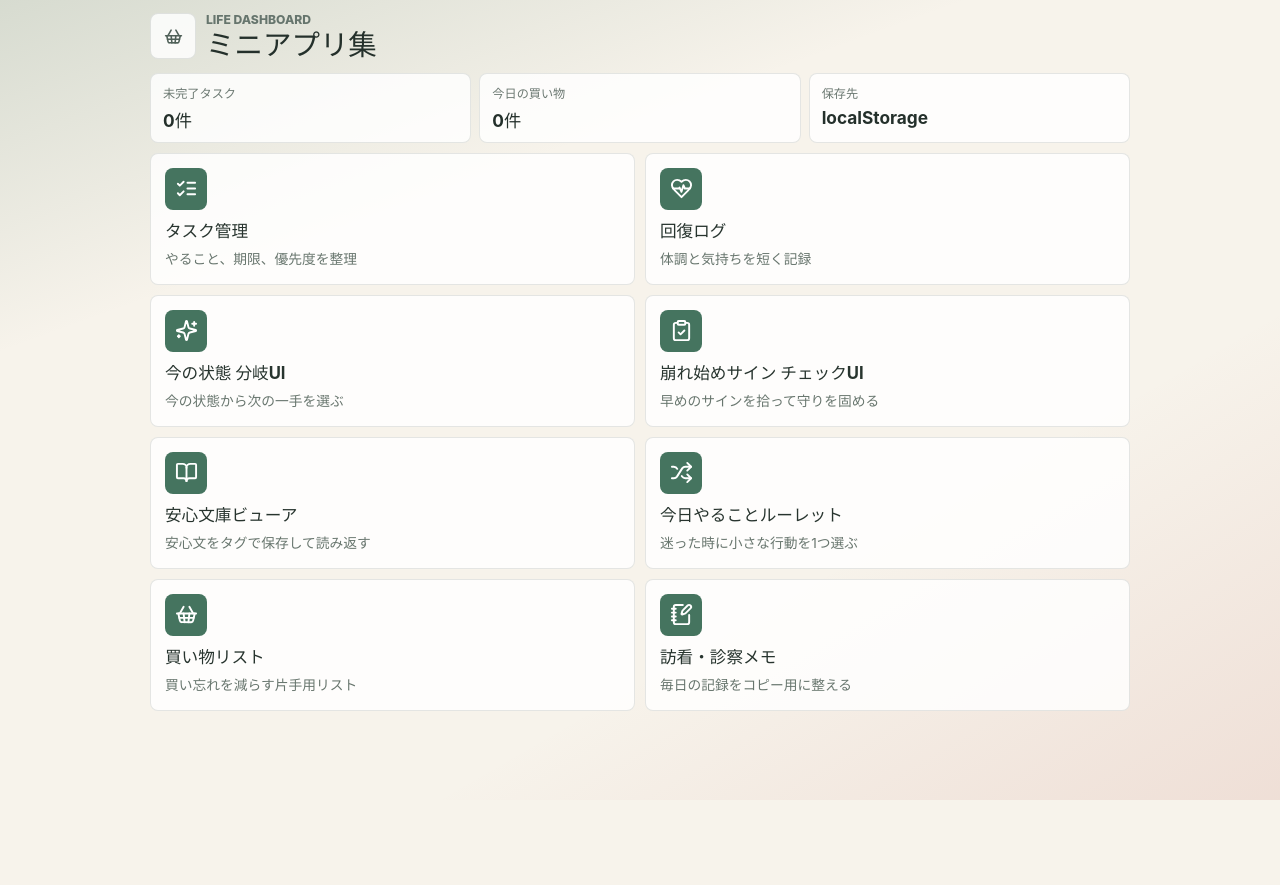
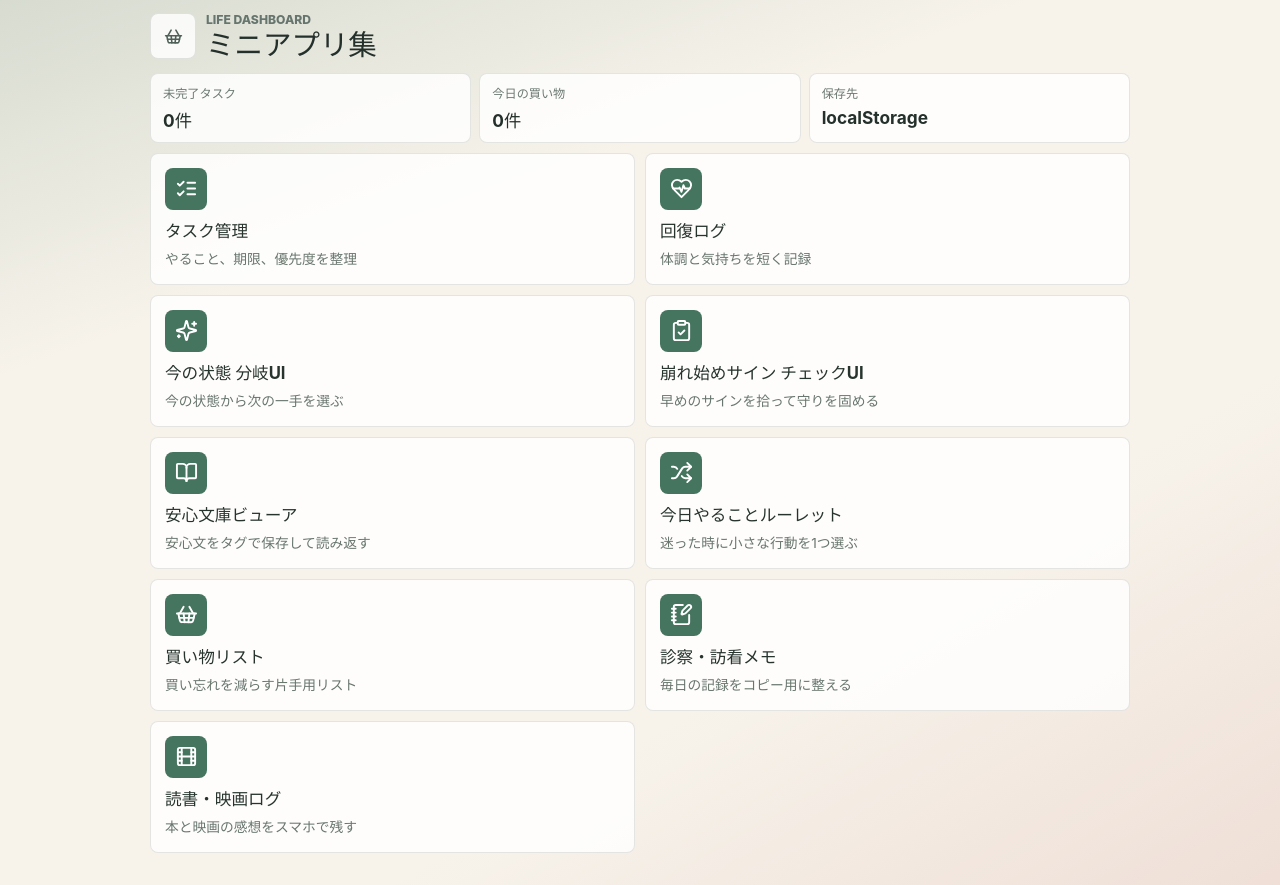
Before and after one commit to mcwgw408-oss/life-dashboard-test2, a React (Vite) app: page / in a window 1280 px wide. Before the commit the page ends 800 px from the top, so only its background shows below. Built offline with nearby package versions, Linux system fonts and the light colour scheme.

Commit message:
Add mediaLog view and related components

```diff
--- a/src/App.tsx
+++ b/src/App.tsx
@@ -9,6 +9,7 @@ import {
   Coffee,
   Crown,
   Dumbbell,
+  Film,
   HeartPulse,
   Home,
   ListChecks,
@@ -25,7 +26,7 @@ import {
 } from "lucide-react";
 import { CSSProperties, FormEvent, useEffect, useMemo, useState } from "react";
 
-type View = "home" | "tasks" | "recovery" | "state" | "signs" | "library" | "roulette" | "shopping" | "visitMemo";
+type View = "home" | "tasks" | "recovery" | "state" | "signs" | "library" | "roulette" | "shopping" | "visitMemo" | "mediaLog";
 type TaskStatus = "todo" | "doing" | "done";
 type TaskPriority = "low" | "medium" | "high";
 type MoodStatus = "stable" | "uneasy" | "tired" | "slipping" | "recovering";
@@ -107,6 +108,7 @@ const ROULETTE_ACTIONS_STORAGE_KEY = "today-roulette-actions-v1";
 const ROULETTE_HISTORY_STORAGE_KEY = "today-roulette-history-v1";
 const SHOPPING_STORAGE_KEY = "shopping-list-mobile-v1";
 const VISIT_MEMO_STORAGE_KEY = "visit-nursing-medical-memo-v1";
+const MEDIA_LOG_STORAGE_KEY = "media-log-v1";
 const today = toDateInputValue(new Date());
 
 const menuItems: Array<{ view: Exclude<View, "home">; title: string; description: string; icon: typeof Home }> = [
@@ -117,9 +119,11 @@ const menuItems: Array<{ view: Exclude<View, "home">; title: string; description
   { view: "library", title: "安心文庫ビューア", description: "安心文をタグで保存して読み返す", icon: BookOpen },
   { view: "roulette", title: "今日やることルーレット", description: "迷った時に小さな行動を1つ選ぶ", icon: Shuffle },
   { view: "shopping", title: "買い物リスト", description: "買い忘れを減らす片手用リスト", icon: ShoppingBasket },
+  { view: "visitMemo", title: "診察・訪看メモ", description: "毎日の記録をコピー用に整える", icon: NotebookPen },
+  { view: "mediaLog", title: "読書・映画ログ", description: "本と映画の感想をスマホで残す", icon: Film },
 ];
 
-menuItems.push({ view: "visitMemo", title: "訪看・診察メモ", description: "毎日の記録をコピー用に整える", icon: NotebookPen });
+
 
 const moodOptions: Array<{ value: MoodStatus; label: string }> = [
   { value: "stable", label: "安定" },
@@ -318,6 +322,7 @@ export function App() {
             {view === "roulette" && <RouletteApp />}
             {view === "shopping" && <ShoppingListApp />}
             {view === "visitMemo" && <VisitMemoApp />}
+            {view === "mediaLog" && <MediaLogApp />}
           </>
         )}
       </section>
```
